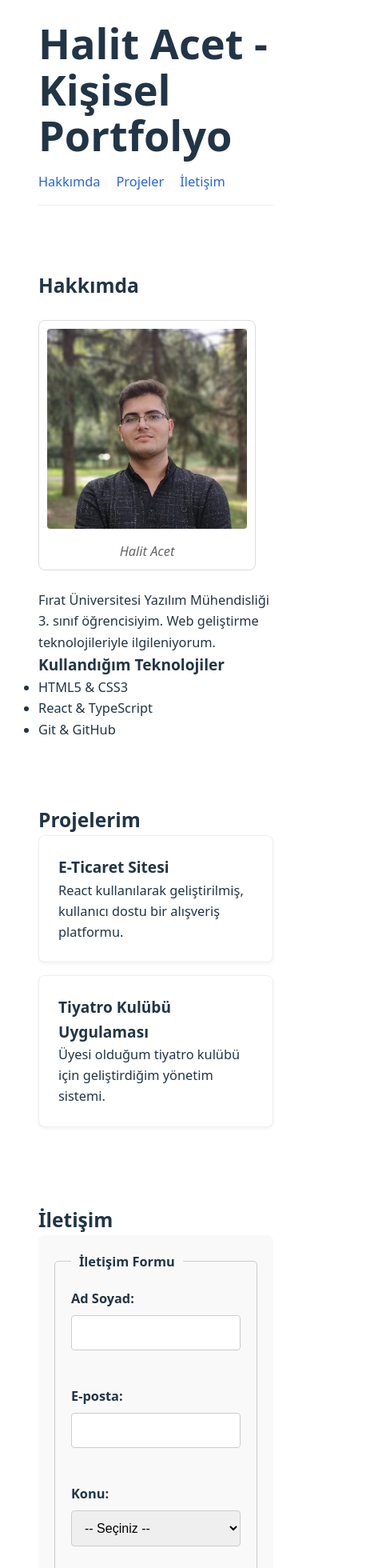
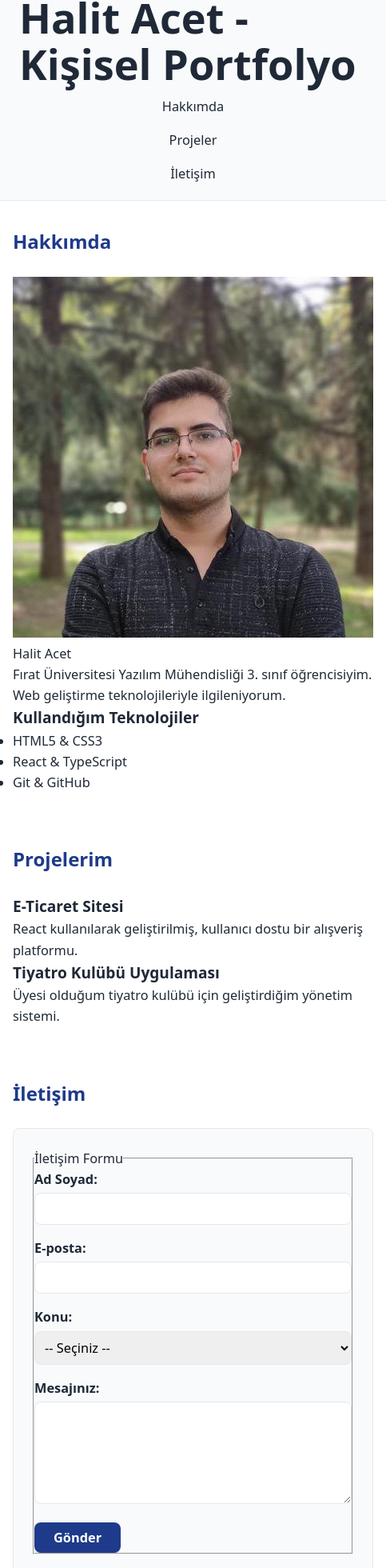
Before and after one commit to HalitACET/web-lab-hello, a React (Vite) app: page / in a window 390 px wide. Shown: the part 23-1983 px from the top of the page at 80% size, 483 px wide, since content can reach past the window. Built offline with nearby package versions, Linux system fonts and the light colour scheme.

Commit message:
feat: add responsive navigation and skill tags with Flexbox

```diff
--- a/src/App.css
+++ b/src/App.css
@@ -1,35 +1,174 @@
 @import './styles/tokens.css';
 
+/* 1. Genel Sıfırlama */
 * {
   margin: 0;
   padding: 0;
   box-sizing: border-box;
 }
 
-#root {
-  max-width: 1280px;
-  margin: 0 auto;
-  padding: 2rem;
-  text-align: center;
+html {
+  scroll-behavior: smooth;
 }
 
 body {
-  font-family: system-ui, -apple-system, sans-serif;
+  font-family: var(--font-sans);
+  font-size: var(--text-base);
   line-height: 1.6;
-  color: #213547;
-  background-color: #ffffff;
+  color: var(--color-text);
+  background-color: var(--color-bg);
 }
 
+/* 2. Responsive Header */
+header {
+  display: flex;
+  flex-wrap: wrap;
+  /* Mobilde sığmazsa aşağı kaysın */
+  justify-content: space-between;
+  align-items: center;
+  padding: var(--space-md) var(--space-lg);
+  background-color: var(--color-surface);
+  border-bottom: 1px solid var(--color-border);
+  position: sticky;
+  /* Sayfayı kaydırınca üstte kalsın */
+  top: 0;
+  z-index: 10;
+}
+
+.site-title {
+  font-size: var(--text-xl);
+  font-weight: 700;
+  color: var(--color-primary);
+}
+
+/* 3. Navigasyon Listesi (Flexbox) */
+nav ul {
+  display: flex;
+  flex-wrap: wrap;
+  list-style: none;
+  gap: var(--space-sm);
+  padding: 0;
+  margin: 0;
+}
+
+nav a {
+  display: inline-block;
+  padding: var(--space-xs) var(--space-md);
+  color: var(--color-text);
+  text-decoration: none;
+  border-radius: var(--radius-md);
+  font-weight: 500;
+  transition: background var(--transition-fast), color var(--transition-fast);
+}
+
+nav a:hover,
+nav a:focus {
+  background-color: var(--color-primary);
+  color: var(--color-bg);
+}
+
+/* 4. Skill Tags (Beceri Etiketleri) */
+.skill-tags {
+  display: flex;
+  flex-wrap: wrap;
+  gap: var(--space-sm);
+  list-style: none;
+  padding: 0;
+}
+
+.skill-tags li {
+  background-color: var(--color-primary);
+  color: var(--color-bg);
+  padding: var(--space-xs) var(--space-md);
+  border-radius: var(--radius-full);
+  font-size: var(--text-sm);
+}
+
+/* 5. Section ve İçerik Düzeni */
+section {
+  padding: var(--space-xl) var(--space-md);
+  text-align: left;
+}
+
+section h2 {
+  font-size: var(--text-2xl);
+  color: var(--color-primary);
+  margin-bottom: var(--space-lg);
+}
+
+/* 6. Form Stilleri */
+form {
+  max-width: 600px;
+  background: var(--color-surface);
+  padding: var(--space-lg);
+  border-radius: var(--radius-md);
+  border: 1px solid var(--color-border);
+}
+
+.form-group {
+  margin-bottom: var(--space-md);
+}
+
+label {
+  display: block;
+  margin-bottom: var(--space-xs);
+  font-weight: 600;
+}
+
+input,
+textarea,
+select {
+  width: 100%;
+  padding: var(--space-sm);
+  border: 1px solid var(--color-border);
+  border-radius: var(--radius-md);
+  font-family: inherit;
+  font-size: var(--text-base);
+}
+
+button[type="submit"] {
+  background-color: var(--color-primary);
+  color: var(--color-bg);
+  padding: var(--space-sm) var(--space-lg);
+  border: none;
+  border-radius: var(--radius-md);
+  cursor: pointer;
+  font-weight: bold;
+  transition: background var(--transition-fast);
+}
+
+button[type="submit"]:hover {
+  background-color: var(--color-secondary);
+}
+
+/* 7. Mobil Özel Ayarlar */
+@media (max-width: 639px) {
+  header {
+    flex-direction: column;
+    gap: var(--space-sm);
+  }
+
+  nav ul {
+    flex-direction: column;
+    align-items: center;
+    width: 100%;
+  }
+
+  nav a {
+    width: 100%;
+    text-align: center;
+  }
+}
+
+/* Skip Link & Focus */
 .skip-link {
   position: absolute;
   top: -100px;
   left: 0;
-  background: #1E3A8A;
+  background: var(--color-primary);
   color: white;
   padding: 8px 16px;
   z-index: 100;
-  text-decoration: none;
-  font-weight: bold;
   transition: top 0.3s;
 }
 
@@ -38,123 +177,6 @@ body {
 }
 
 :focus {
-  outline: 3px solid #2563EB;
+  outline: 3px solid var(--color-secondary);
   outline-offset: 2px;
 }
-
-header,
-section,
-footer {
-  margin-bottom: 3rem;
-  padding: 1rem;
-  text-align: left;
-}
-
-nav ul {
-  list-style: none;
-  display: flex;
-  gap: 20px;
-  padding: 1rem 0;
-  border-bottom: 1px solid #eee;
-}
-
-nav a {
-  text-decoration: none;
-  color: #2563EB;
-  font-weight: 500;
-}
-
-nav a:hover {
-  text-decoration: underline;
-}
-
-figure {
-  margin: 1.5rem 0;
-  border: 1px solid #ddd;
-  padding: 10px;
-  display: inline-block;
-  border-radius: 8px;
-}
-
-img {
-  max-width: 250px;
-  height: auto;
-  border-radius: 4px;
-}
-
-figcaption {
-  margin-top: 8px;
-  font-style: italic;
-  color: #666;
-  text-align: center;
-}
-
-form {
-  max-width: 600px;
-  background: #f9f9f9;
-  padding: 20px;
-  border-radius: 8px;
-}
-
-fieldset {
-  border: 1px solid #ccc;
-  padding: 20px;
-  border-radius: 5px;
-}
-
-legend {
-  padding: 0 10px;
-  font-weight: bold;
-}
-
-.form-group {
-  margin-bottom: 1.5rem;
-}
-
-label {
-  display: block;
-  margin-bottom: 0.5rem;
-  font-weight: 600;
-}
-
-input,
-textarea,
-select {
-  width: 100%;
-  padding: 0.75rem;
-  border: 1px solid #ccc;
-  border-radius: 4px;
-  font-size: 1rem;
-}
-
-.error-msg {
-  color: red;
-  font-size: 0.85rem;
-  display: block;
-  margin-top: 0.25rem;
-  min-height: 1rem;
-}
-
-button[type="submit"] {
-  background-color: #2563EB;
-  color: white;
-  padding: 10px 25px;
-  border: none;
-  border-radius: 4px;
-  cursor: pointer;
-  font-size: 1rem;
-  font-weight: bold;
-}
-
-button[type="submit"]:hover {
-  background-color: #1E3A8A;
-}
-
-article {
-  background: #fff;
-  border: 1px solid #eee;
-  padding: 1.5rem;
-  margin-bottom: 1rem;
-  border-radius: 8px;
-  box-shadow: 0 2px 4px rgba(0, 0, 0, 0.05);
-}
```
